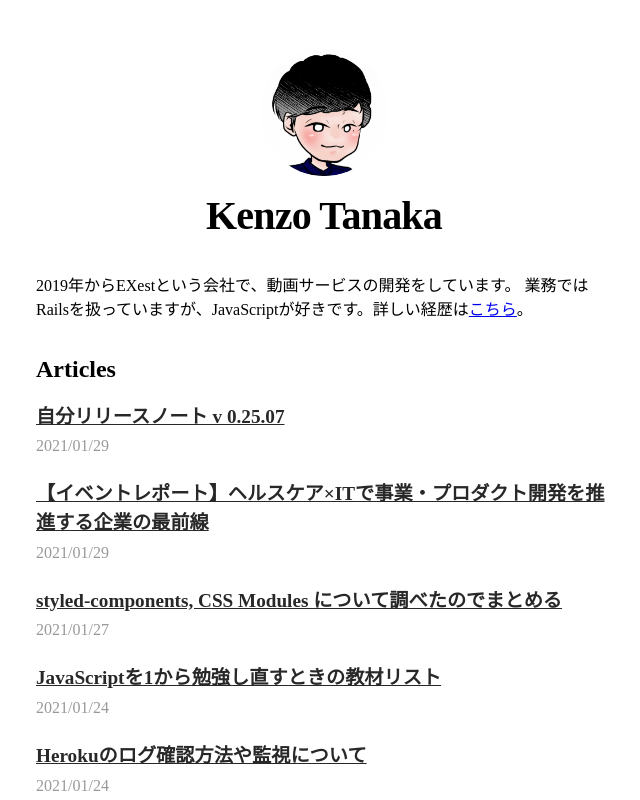
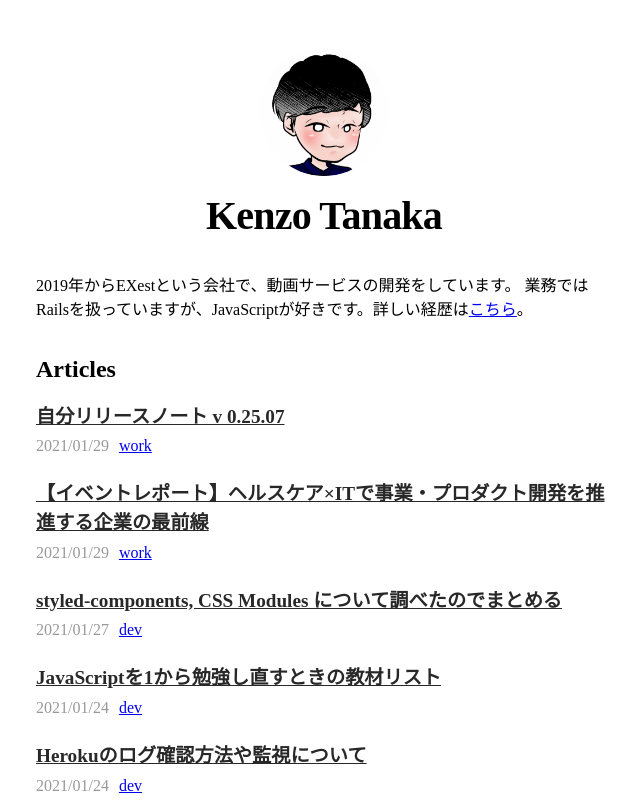
Before and after one commit to kenzo-tanaka/nextJsBlog, a Next.js app: page / in a window 1280 px wide. Shown: the top 800 px of the page, without its empty margins (316-956 px from the left). Built offline with nearby package versions, Linux system fonts and the light colour scheme.

Commit message:
feat: display category link

```diff
--- a/lib/categories.ts
+++ b/lib/categories.ts
@@ -1,6 +1,5 @@
 import fs from "fs";
 import path from "path";
-import matter from "gray-matter";
 import { getMatterResult } from "./matter";
 import { config } from "../site.config";
 
--- a/lib/posts.ts
+++ b/lib/posts.ts
@@ -1,6 +1,5 @@
 import fs from "fs";
 import path from "path";
-import matter from "gray-matter";
 import { config } from "../site.config";
 import { getMatterResult } from "./matter";
 
@@ -13,8 +12,8 @@
     // スプレッド構文を使うと、この下の date により比較でエラーになるため個別に指定
     return {
       slug: fileName.replace(/\.md$/, ""),
-      title: matterResult.data.title,
       date: matterResult.data.date,
+      ...matterResult.data,
     };
   });
 
--- a/pages/index.tsx
+++ b/pages/index.tsx
@@ -37,7 +37,7 @@
       <section className={`${utilStyles.headingMd} ${utilStyles.padding1px}`}>
         <h2 className={utilStyles.headingLg}>Articles</h2>
         <ul className={utilStyles.list}>
-          {allPostsData.map(({ slug, date, title }) => (
+          {allPostsData.map(({ slug, date, title, category }) => (
             <li className={utilStyles.listItem} key={slug}>
               <Link href={`/posts/${slug}`}>
                 <a className={`${utilStyles.textBold} ${utilStyles.textBlack}`}>
@@ -48,6 +48,11 @@
               <small className={utilStyles.lightText}>
                 <Date dateString={date} />
               </small>
+              <small style={{ marginLeft: "10px" }}>
+                <Link href={`/categories/${category}`}>
+                  <a>{category}</a>
+                </Link>
+              </small>
             </li>
           ))}
         </ul>
```
